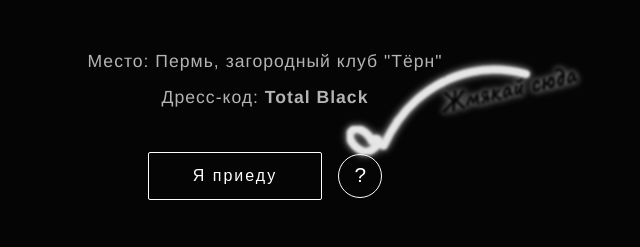
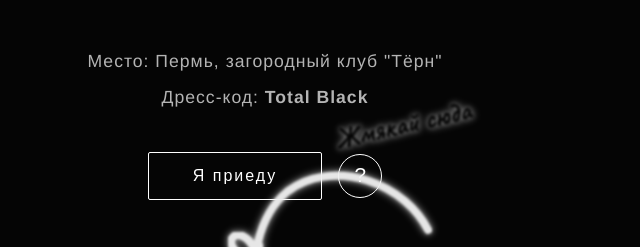
Before and after one commit to Crystos/wedding-invite, a website: page index.html in a window 1280 px wide. Shown: the part 553-800 px from the top of the page, without its empty margins (375-1015 px from the left). Drawn offline with nearby package versions, Linux system fonts and the light colour scheme.

Commit message:
update branch

```diff
--- a/index.html
+++ b/index.html
@@ -253,13 +253,12 @@
       wrapper.innerHTML = `
         <svg class="chalk-arrow-svg" width="200" height="160" viewBox="0 0 200 160">
           <g class="chalk-hint-group chalk-effect">
-            <!-- Изогнутая стрелка с наконечником-сердечком -->
-            <!-- Стрела начинается справа сверху, изгибается влево и вниз -->
-            <path class="chalk-arrow-path" d="M 175 20 C 140 10, 100 15, 65 45 C 50 58, 40 73, 32 90 L 20 85" />
+            <!-- Изогнутая стрелка, огибающая кнопку сверху -->
+            <!-- Стрелка начинается справа, идёт вверх, затем влево и вниз к левому краю кнопки -->
+            <path class="chalk-arrow-path" d="M 180 140 C 170 120, 150 100, 120 90 C 90 80, 60 85, 40 100 C 25 112, 15 130, 10 150 L 5 155" />
 
-            <!-- Наконечник в форме сердечка-стрелы -->
-            <!-- Рисуем сердечко с остриём внизу, указывающим на цель -->
-            <path class="chalk-arrow-path" d="M 20 85 C 15 75, 5 70, 0 75 C -5 80, 0 90, 10 95 C 15 98, 20 95, 25 90 C 30 85, 25 80, 20 85 Z"
+            <!-- Наконечник в форме сердечка-стрелы на конце линии -->
+            <path class="chalk-arrow-path" d="M 5 155 C 0 145, -10 140, -15 145 C -20 150, -15 160, -5 165 C 0 168, 5 165, 10 160 C 15 155, 10 150, 5 155 Z"
                   fill="#f0f0f0" stroke="none" filter="url(#chalk-filter)" />
 
             <!-- Текст вдоль стрелки -->
@@ -278,16 +277,17 @@
         // Цель: правый верхний угол кнопки
         const targetX = rect.right + window.scrollX;
         const targetY = rect.top + window.scrollY;
+        const btnWidth = rect.width;
+        const btnHeight = rect.height;
 
-        // В SVG острие сердечка находится примерно в координатах (20, 85) из 200x160
-        // Мы хотим, чтобы острие указывало на правый верхний угол кнопки
-        // Небольшой отступ, чтобы острие было рядом с кнопкой, но не перекрывало её
-        const offsetX = 20; // координата острия по X в SVG
-        const offsetY = 85; // координата острия по Y в SVG
+        // Позиционируем wrapper так, чтобы стрелка огибала кнопку сверху
+        // SVG имеет viewBox 0 0 200 160, стрелка начинается справа и обводит кнопку слева
+        const offsetX = 10; // небольшой отступ от правого края кнопки
+        const offsetY = 20; // отступ сверху
 
-        // Позиционируем wrapper так, чтобы острие стрелки было чуть выше и правее кнопки
-        const wrapperLeft = targetX - 10 - offsetX;
-        const wrapperTop = targetY - 15 - offsetY;
+        // Wrapper позиционируется так, чтобы правая часть SVG была у правого края кнопки
+        const wrapperLeft = targetX - btnWidth - 80 - offsetX;
+        const wrapperTop = targetY - btnHeight - offsetY;
 
         wrapper.style.left = `${wrapperLeft}px`;
         wrapper.style.top = `${wrapperTop}px`;
```
Also changed, not shown: 1 other file.
